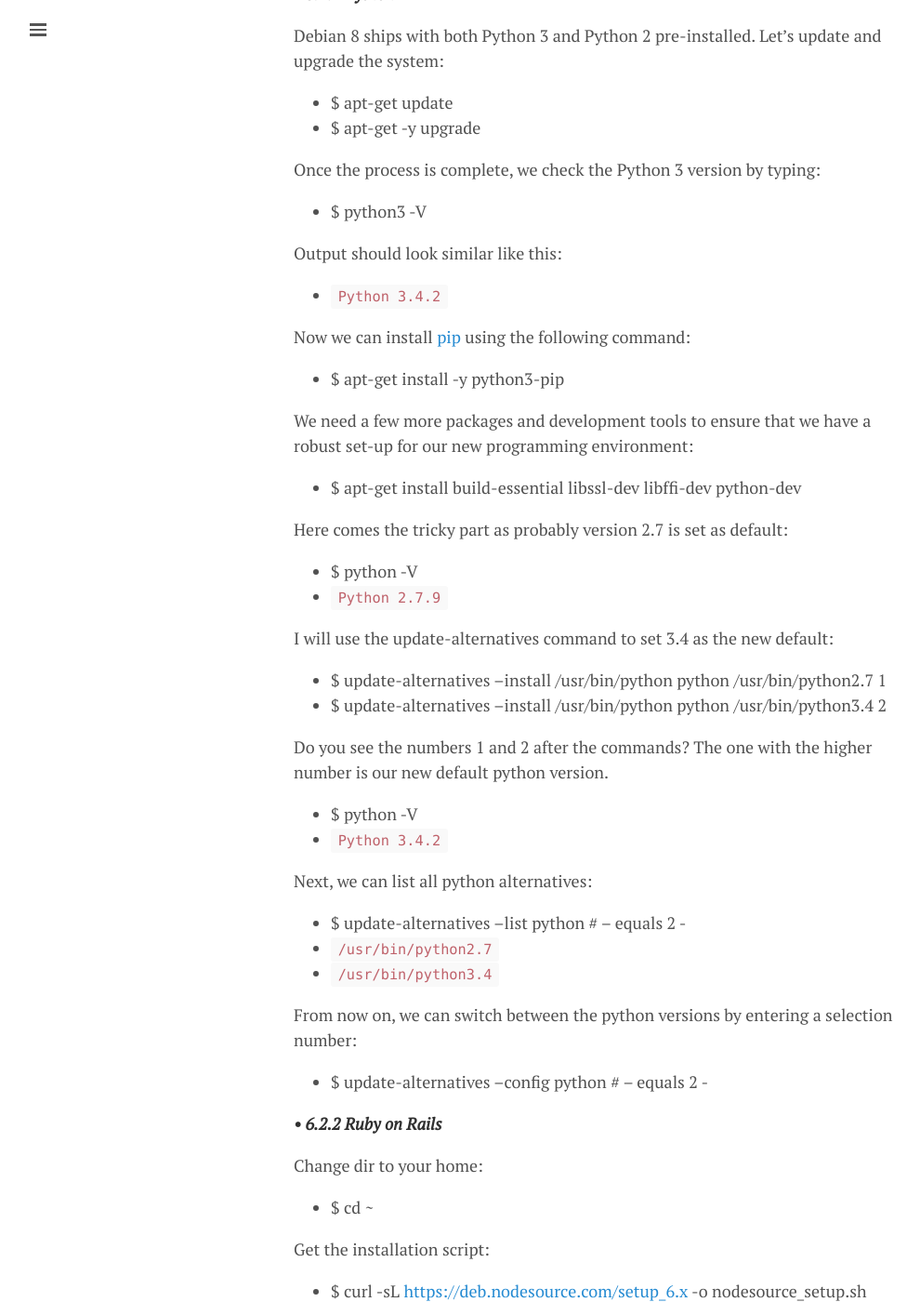
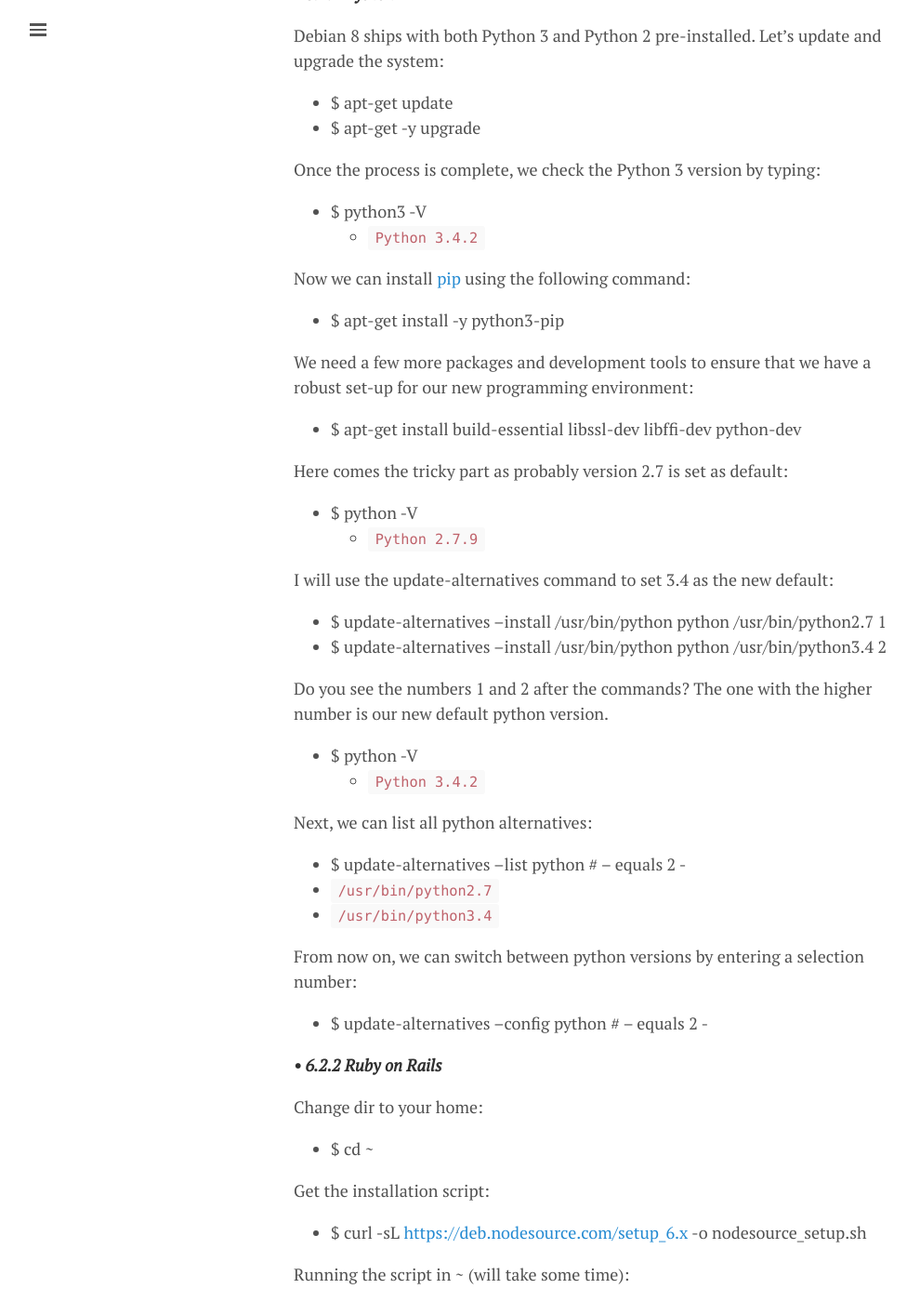
Before and after one commit to lgeurts/lgeurts.github.io, a Jekyll site: the page built from _posts/2017-07-11-bunsenlabs-linux-setup-notes-for dell-inspiron-6000.md, in a window 1280 px wide and 1400 px high, scrolled down 9517 px. Shown: the whole window at 93% size, without its empty margins (0-990 px from the left). Built offline with Jekyll 4.4.1, drawn with Linux system fonts in a browser that asks for light colours; nearby versions of some CDN libraries; comment, search, counter and statistics services are not loaded.

Commit message:
Change section 6 #316

```diff
--- a/_posts/2017-07-11-bunsenlabs-linux-setup-notes-for dell-inspiron-6000.md
+++ b/_posts/2017-07-11-bunsenlabs-linux-setup-notes-for dell-inspiron-6000.md
@@ -282,10 +282,7 @@ Debian 8 ships with both Python 3 and Python 2 pre-installed. Let’s update and
 Once the process is complete, we check the Python 3 version by typing:
 
 - $ python3 -V
-
-Output should look similar like this:
-
-* `Python 3.4.2`
+  * `Python 3.4.2`
 
 Now we can install [pip](https://en.wikipedia.org/wiki/Pip_%28package_manager%29) using the following command:
 
@@ -298,7 +295,7 @@ We need a few more packages and development tools to ensure that we have a robus
 Here comes the tricky part as probably version 2.7 is set as default:
 
 - $ python -V
-* `Python 2.7.9`
+  * `Python 2.7.9`
 
 I will use the update-alternatives command to set 3.4 as the new default:
 
@@ -308,7 +305,7 @@ I will use the update-alternatives command to set 3.4 as the new default:
 Do you see the numbers 1 and 2 after the commands? The one with the higher number is our new default python version.
 
 - $ python -V
-* `Python 3.4.2`
+  * `Python 3.4.2`
 
 Next, we can list all python alternatives:
 
@@ -316,7 +313,7 @@ Next, we can list all python alternatives:
 * `/usr/bin/python2.7`
 * `/usr/bin/python3.4`
 
-From now on, we can switch between the python versions by entering a selection number:
+From now on, we can switch between python versions by entering a selection number:
 
 - $ update-alternatives --config python # -- equals 2 -
 
```
